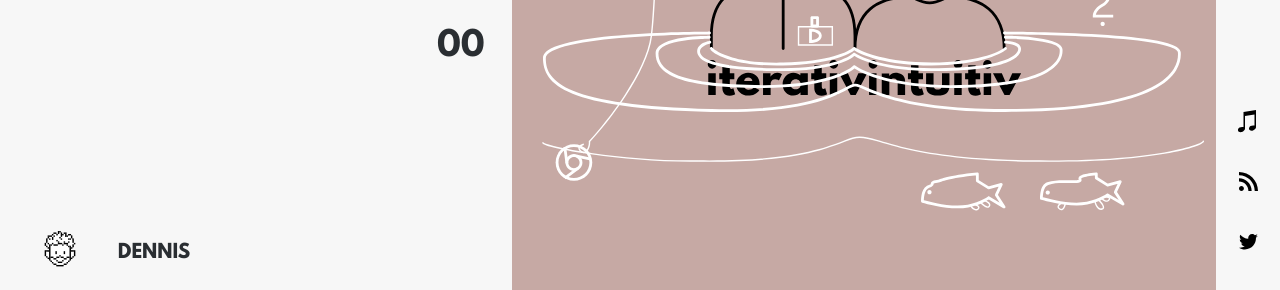
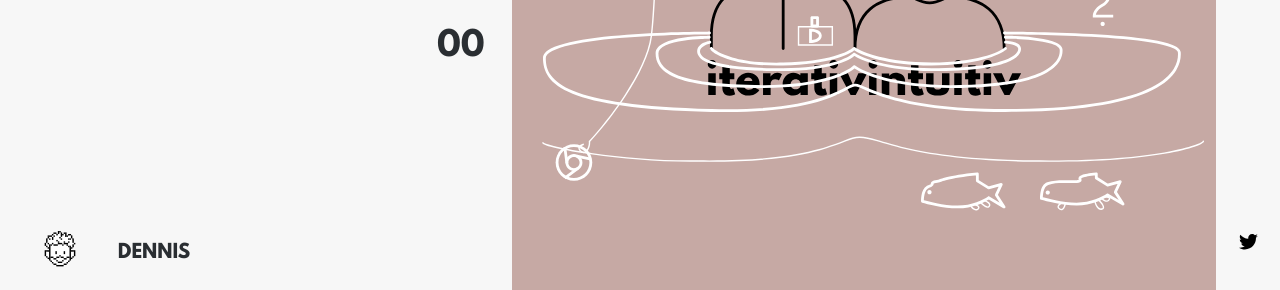
Before and after one commit to iterativintuitiv/podcast, a Jekyll site: the page built from index.html, in a window 1280 px wide. Shown: the part 509-799 px from the top of the page. Built offline with Jekyll 4.4.1, drawn with Linux system fonts in a browser that asks for light colours; nearby versions of some CDN libraries; the list of posts is cut into pages by our own code.

Commit message:
Social
Itunes und RSS erstmal rausgenommen

```diff
--- a/index.html
+++ b/index.html
@@ -121,8 +121,8 @@ layout: default
 
   <div class="previews__footerWrapper">
     <div class="previews__footer">
-      <a href="" target="_blank"><img src="{{ '/assets/img/icons/icn_itunes.svg' | prepend: site.baseurl }}"></a>
-      <a href="" target="_blank"><img src="{{ '/assets/img/icons/icn_rss.svg' | prepend: site.baseurl }}"></a>
+      <!-- <a href="" target="_blank"><img src="{{ '/assets/img/icons/icn_itunes.svg' | prepend: site.baseurl }}"></a>
+      <a href="" target="_blank"><img src="{{ '/assets/img/icons/icn_rss.svg' | prepend: site.baseurl }}"></a> -->
       <a href="https://twitter.com/iivpodcast" target="_blank"><img src="{{ '/assets/img/icons/icn_twitter.svg' | prepend: site.baseurl }}" target="_blank"></a>
       <a href="https://www.facebook.com/iterativintuitiv/?fref=ts" target="_blank"><img src="{{ '/assets/img/icons/icn_facebook.svg' | prepend: site.baseurl }}" ></a>
       <a href="mailto:iterativintuitiv@gmail.com" target="_blank"><img src="{{ '/assets/img/icons/icn_mail.svg' | prepend: site.baseurl }}"></a>
```
Also changed, not shown: 6 other files.
